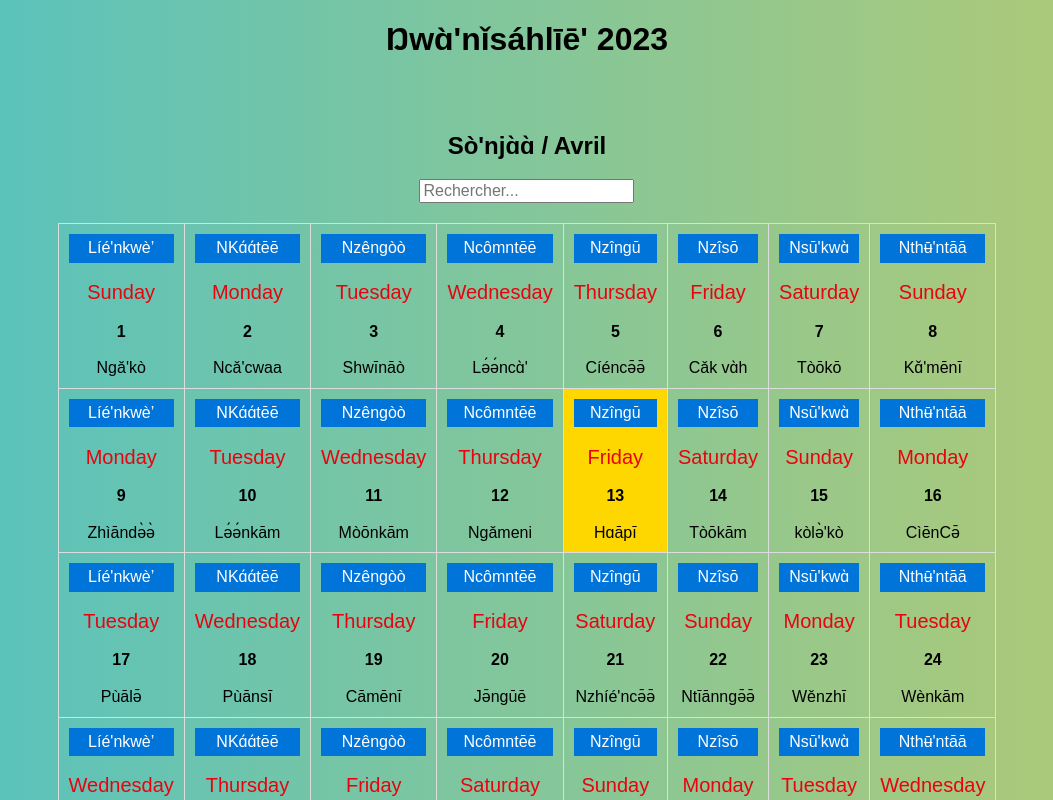
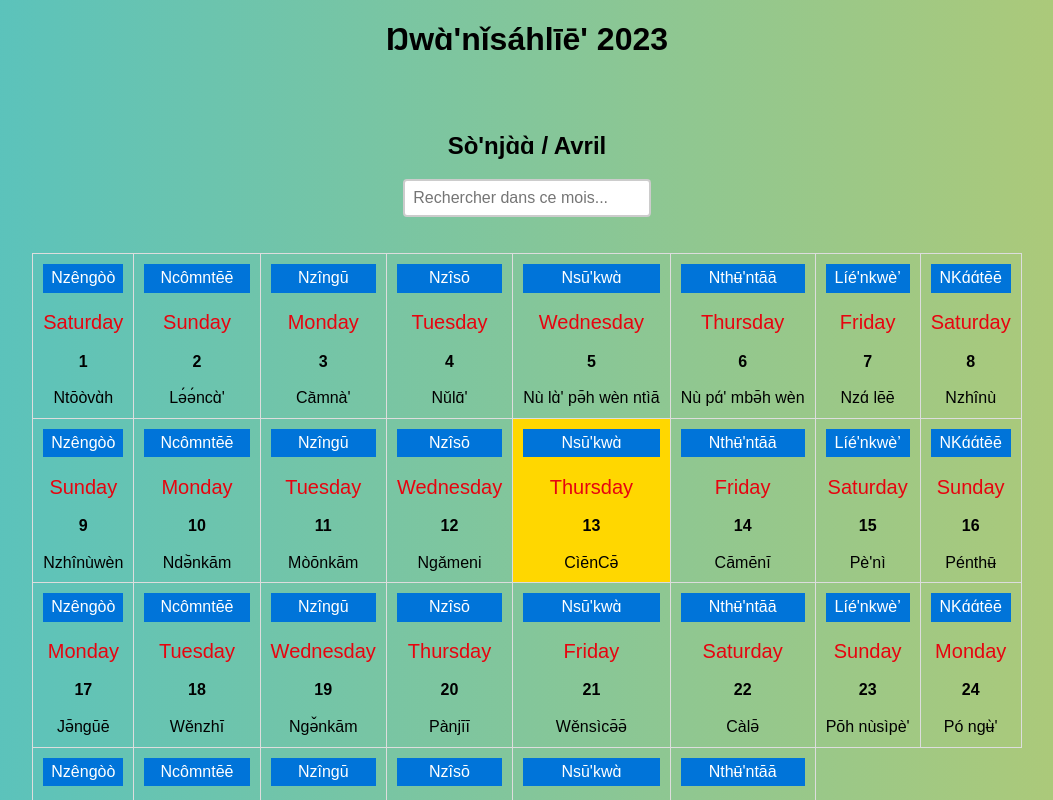
Before and after one commit to legrandBenjo/calendrier-nufi, a React (Create React App) app: page / in a window 1280 px wide. Shown: the top 800 px of the page, without its empty margins (113-1166 px from the left). Built offline with nearby package versions, Linux system fonts and the light colour scheme.

Commit message:
Correction de bugs

```diff
--- a/src/CalendrierPersonnes.css
+++ b/src/CalendrierPersonnes.css
@@ -42,6 +42,7 @@ tbody td:hover {
   padding: 5px;
 }
 
+/* Style pour aujourdhui*/
 .aujourdhui {
   background-color: #FFD700;
 }
@@ -54,3 +55,14 @@ tbody td:hover {
 .b.aujourdhui {
   color: #d10a3c;
 }
+
+/* Style pour la recherche*/
+.search-bar {
+  background-color: #fff;
+  border: 2px solid #ccc;
+  border-radius: 4px;
+  font-size: 16px;
+  padding: 8px;
+  width: 25%;
+  margin-bottom: 16px;
+}
--- a/src/CalendrierPersonnes.js
+++ b/src/CalendrierPersonnes.js
@@ -3,7 +3,6 @@ import { mois } from './components/Mois'
 import './CalendrierPersonnes.css';
 
 class CalendrierPersonnes extends Component {
-
   // dans mon constructeur, je passe les états que je vais utiliser plus bas
   constructor(props) {
     super(props);
@@ -30,7 +29,6 @@ class CalendrierPersonnes extends Component {
     }));
   };
 
-  // sera utilisé pour récupérer la recherche de l'utilisateur dans la barre de recherche
   handleRechercheChange = (event) => {
     this.setState({ recherche: event.target.value });
   }
@@ -38,16 +36,14 @@ class CalendrierPersonnes extends Component {
   render() {
     const { jourActuel } = this.state;
 
-    // Option de recherche dans le calendrier
-    const recherche = this.state.recherche.toLowerCase().trim();
-
     /* On va rechercher dans toute l'année:
      - les personnes: Benjamin
      - le jour (numero): exemple: 12
    */
-    const personnesFiltrees = mois.reduce((acc, m) => {
-      const personnesMois = m.personnes;
-      const personnes = personnesMois.filter((personne) => {
+    const personnesMois = mois[this.state.moisActuel].personnes;
+    const recherche = this.state.recherche.toLowerCase().trim();
+
+    const personnesFiltrees = personnesMois.filter((personne) => {
       const nomPersonne = personne.nom.toLowerCase();
       const jourPersonne = personne.jour.toString();
       const nufiJourPersonne = personne.nufiJour.toLowerCase();
@@ -59,17 +55,14 @@ class CalendrierPersonnes extends Component {
         numeroPersonne.includes(recherche)
       );
     });
-      return [...acc, ...personnes];
-    }, []);
-
 
     return (
       <div>
         <div className="bg-light-grey dib br3 pa3 ma3 bw2 showdow-5">
           <h2>{mois[this.state.moisActuel].nom}</h2>
-          <input
+          <input className="search-bar"
             type="text"
-            placeholder="Rechercher..."
+            placeholder="Rechercher dans ce mois..."
             value={this.state.recherche}
             onChange={this.handleRechercheChange}
           />
@@ -80,7 +73,6 @@ class CalendrierPersonnes extends Component {
                   {personnesFiltrees.slice(i * 8, (i + 1) * 8).map((personne, j) => (
                     //ici j'ajoute le style 'aujiurdhui' à la date du jour pour la mettre en évidence (en jaune)
                     <td key={j} className={personne.numero === jourActuel ? 'aujourdhui' : ''}>
-                      {/* j'affiche le reste des éléments du tableau  */}
                       <div className="enteTableau">{personne.nufiJour}</div><br />
                       <div className="f4 dark-red">{personne.jour}</div> <br />
                       <div className="b">{personne.numero}</div> <br />
```
Lines whose indentation alone changed are shown as unchanged.
